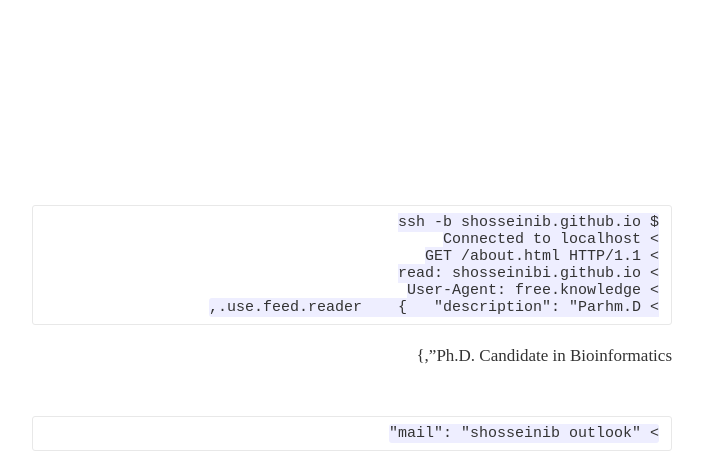
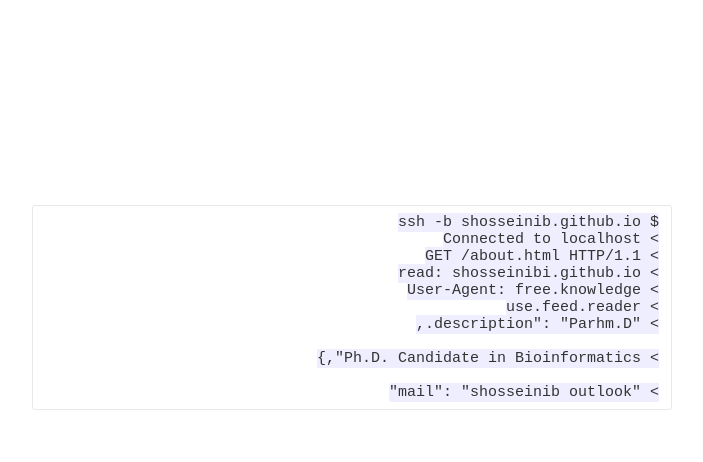
Before and after one commit to shosseinib/shosseinib.github.io, a Jekyll site: the page built from about.md, in a window 1280 px wide, cut to the strip 0-462 px from the top of the page. Shown: the whole strip, without its empty margins (288-991 px from the left). Built offline with Jekyll 4.4.1, drawn with Linux system fonts in a browser that asks for light colours; nearby versions of some CDN libraries; some web fonts are replaced; our own code applies the rules of GitHub Pages for plain Markdown files.

Commit message:
change sicknes

```diff
--- a/about.md
+++ b/about.md
@@ -8,9 +8,8 @@
     > read: shosseinibi.github.io
     > User-Agent: free.knowledge
     > use.feed.reader
-   {
-  "description": "Parhm.D.,
+    > "description": "Parhm.D.,
 
-  Ph.D. Candidate in Bioinformatics",}
+    > Ph.D. Candidate in Bioinformatics",}
 
     > "mail": "shosseinib outlook"
```
Also changed, not shown: 2 other files.
